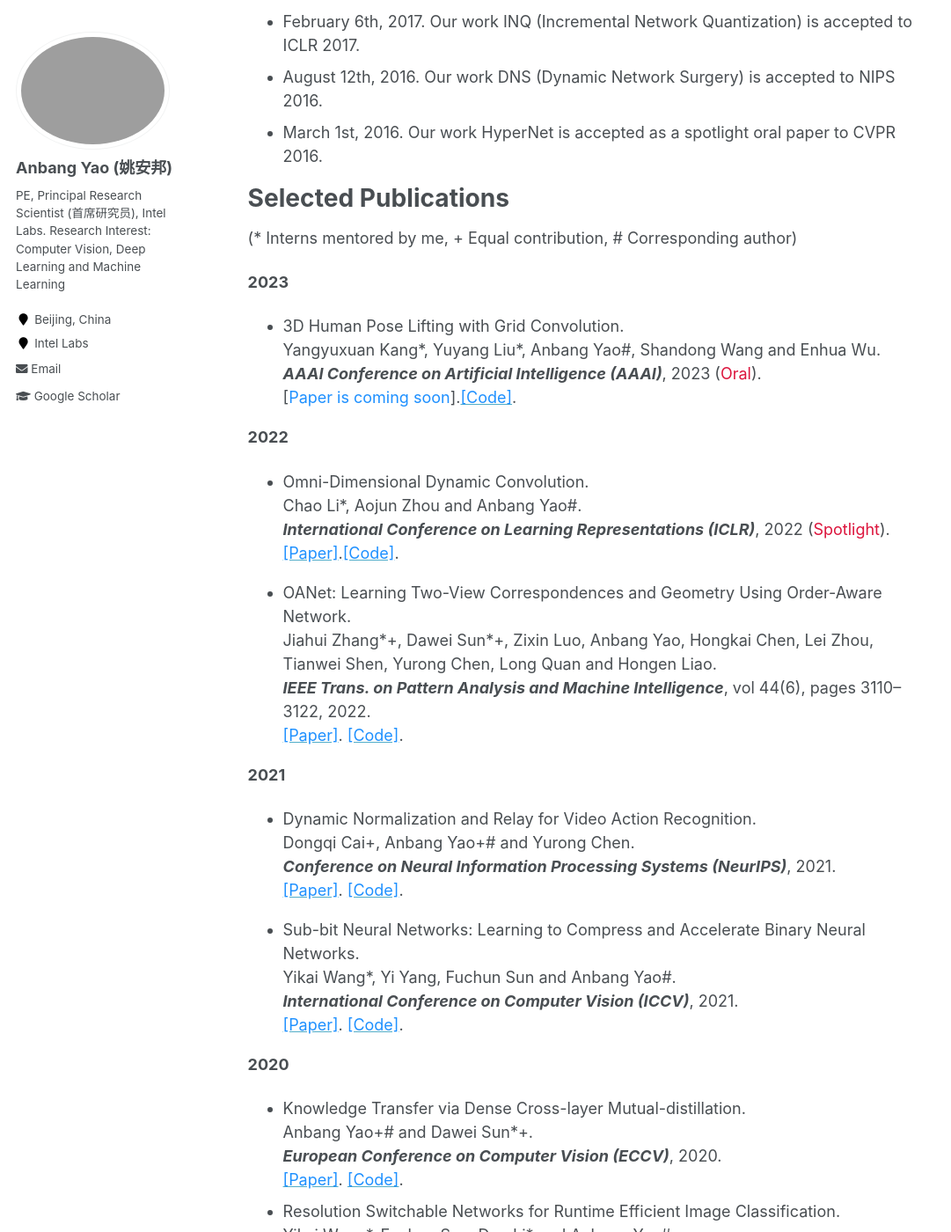
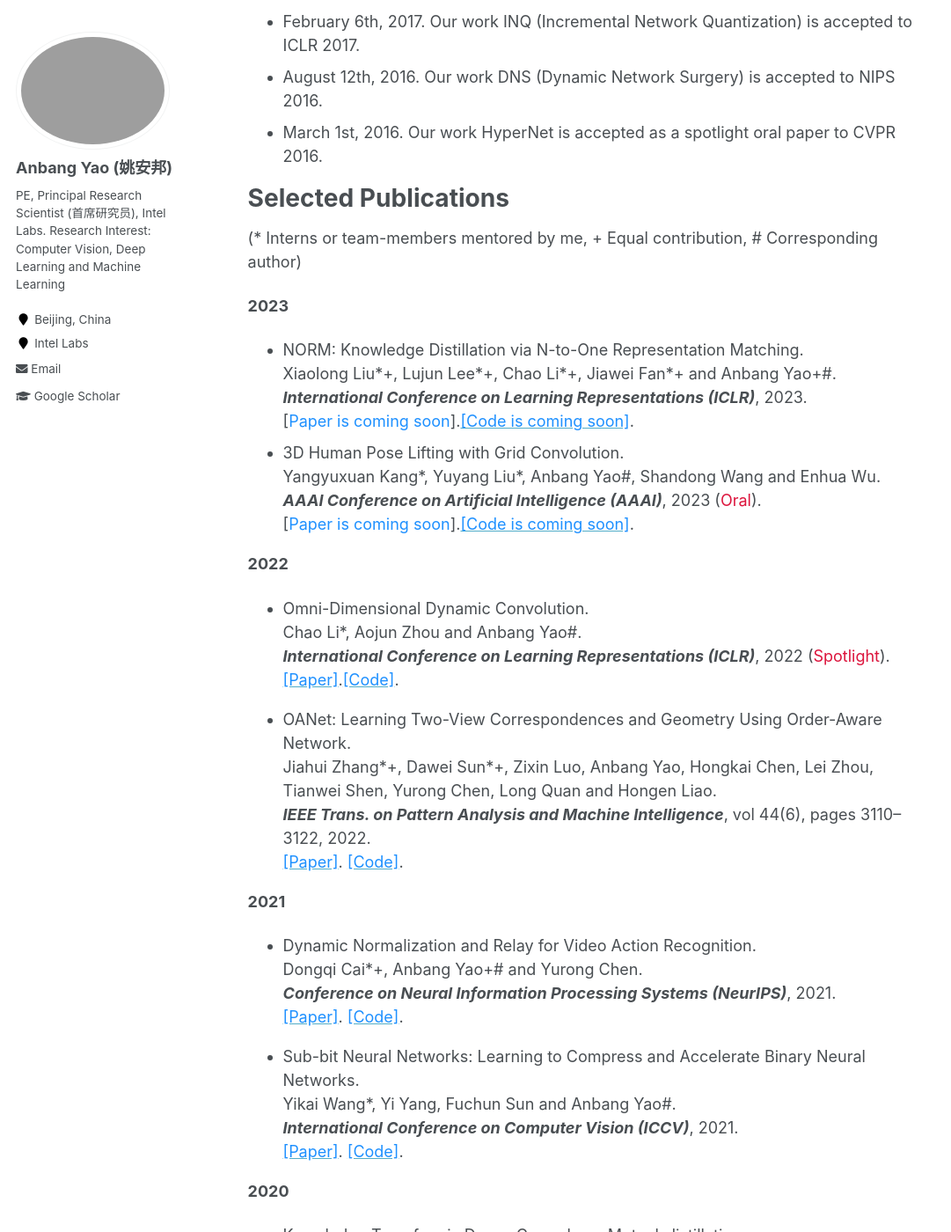
Before and after one commit to YaoAnbang/YaoAnbang.github.io, a Jekyll site: the page built from _pages/about.md, in a window 1280 px wide and 1400 px high, scrolled down 1747 px. Shown: the whole window at 88% size, without its empty margins (0-1081 px from the left). Built offline with Jekyll 4.4.1, drawn with Linux system fonts in a browser that asks for light colours.

Commit message:
Update about.md

```diff
--- a/_pages/about.md
+++ b/_pages/about.md
@@ -48,11 +48,12 @@ Anbang Yao is currently a PE (Principal Engineer)/Principal Research Scientist a
 Selected Publications
 =====
 
-(\* Interns mentored by me, \+ Equal contribution, \# Corresponding author)
+(\* Interns or team-members mentored by me, \+ Equal contribution, \# Corresponding author)
 
 **2023**
 <!-- <blockquote> -->
-+ 3D Human Pose Lifting with Grid Convolution.<br> Yangyuxuan Kang\*, Yuyang Liu\*, Anbang Yao\#, Shandong Wang and Enhua Wu.<br><em>**AAAI Conference on Artificial Intelligence (AAAI)**</em>, 2023 (<font color="Crimson">Oral</font>).<br> [<font color="DodgerBlue">Paper is coming soon</font>].[<font color="DodgerBlue">[Code]</font>](https://github.com/OSVAI/GridConv).<br>
++ NORM: Knowledge Distillation via N-to-One Representation Matching.<br> Xiaolong Liu\*\+, Lujun Lee\*\+, Chao Li\*\+, Jiawei Fan\*\+ and Anbang Yao\+\#.<br><em>**International Conference on Learning Representations (ICLR)**</em>, 2023.<br> [<font color="DodgerBlue">Paper is coming soon</font>].[<font color="DodgerBlue">[Code is coming soon]</font>](https://github.com/OSVAI/NORM).<br>
++ 3D Human Pose Lifting with Grid Convolution.<br> Yangyuxuan Kang\*, Yuyang Liu\*, Anbang Yao\#, Shandong Wang and Enhua Wu.<br><em>**AAAI Conference on Artificial Intelligence (AAAI)**</em>, 2023 (<font color="Crimson">Oral</font>).<br> [<font color="DodgerBlue">Paper is coming soon</font>].[<font color="DodgerBlue">[Code is coming soon]</font>](https://github.com/OSVAI/GridConv).<br>
 <!--</blockquote> -->
 
 **2022**<!-- <blockquote> -->
@@ -66,7 +67,7 @@ Selected Publications
 **2021**
 
 <!-- <blockquote> -->
-+ Dynamic Normalization and Relay for Video Action Recognition.<br> Dongqi Cai\+, Anbang Yao\+\# and Yurong Chen.<br> <em>**Conference on Neural Information Processing Systems (NeurIPS)**</em>, 2021.<br> [<font color="DodgerBlue">[Paper]</font>](https://proceedings.neurips.cc/paper/2021/hash/5bd529d5b07b647a8863cf71e98d651a-Abstract.html). [<font color="DodgerBlue">[Code]</font>](https://github.com/caidonkey/dnr).<br>
++ Dynamic Normalization and Relay for Video Action Recognition.<br> Dongqi Cai\*\+, Anbang Yao\+\# and Yurong Chen.<br> <em>**Conference on Neural Information Processing Systems (NeurIPS)**</em>, 2021.<br> [<font color="DodgerBlue">[Paper]</font>](https://proceedings.neurips.cc/paper/2021/hash/5bd529d5b07b647a8863cf71e98d651a-Abstract.html). [<font color="DodgerBlue">[Code]</font>](https://github.com/caidonkey/dnr).<br>
 <!--</blockquote> -->
 
 <!-- <blockquote> -->
```
